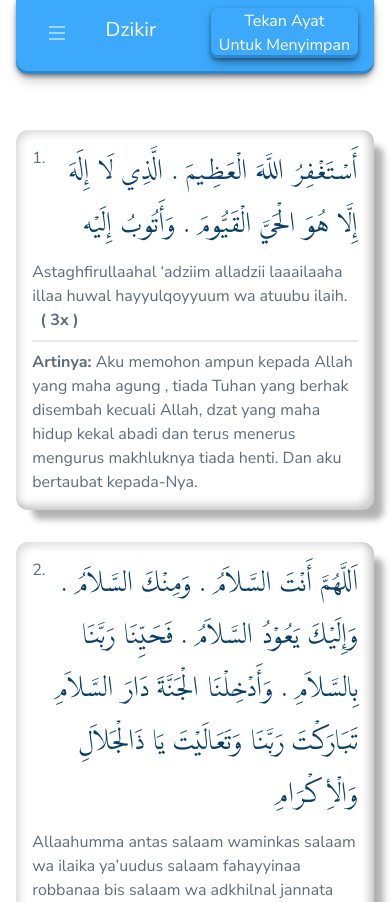
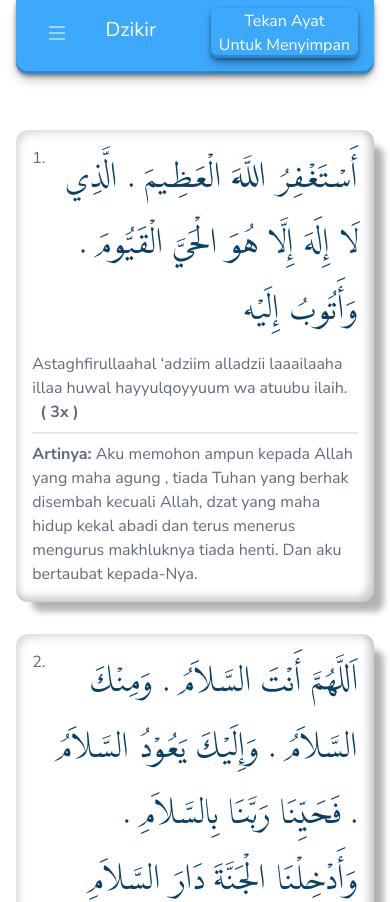
Before and after one commit to fajarbudi/Al-quran, a Next.js app: page /dzikir in a window 390 px wide. Shown: the top 902 px of the page. Built offline with nearby package versions, Linux system fonts and the light colour scheme.

Commit message:
mengubah ukuran font

```diff
--- a/src/app/component/ayat.tsx
+++ b/src/app/component/ayat.tsx
@@ -24,7 +24,7 @@ export default function Ayat(props: type) {
       <div>
         <Navbar judul={surah.namaLatin} position="sticky top-0" />
         <h1
-          className={`text-2xl md:text-6xl text-center pt-6 px-4 md:px-6  text-[#094067] ${myFont.className}`}>
+          className={`text-3xl md:text-6xl text-center pt-6 px-4 md:px-6  text-[#094067] ${myFont.className}`}>
           {props.id == 1
             ? ""
             : " بِسْــــــــــــــــــمِ اللّٰهِ الرَّحْمَنِ الرَّحِيْمِ"}
--- a/src/app/component/ayats.tsx
+++ b/src/app/component/ayats.tsx
@@ -48,7 +48,7 @@ export default function ayats(props: any) {
           <p className="text-[#3da9fc] flex-none">( {ayat.nomorAyat}. )</p>
           <p
             style={{ lineHeight: "220%", wordSpacing: "3px" }}
-            className={` text-2xl xl:text-4xl text-end antialiased text-[#094067] ${myFont.className}`}>
+            className={` text-3xl xl:text-4xl text-end antialiased text-[#094067] ${myFont.className}`}>
             {`${ayat.teksArab}`}
           </p>
         </div>
--- a/src/app/component/dzikir.tsx
+++ b/src/app/component/dzikir.tsx
@@ -16,7 +16,7 @@ export default function dzikir() {
               <div>
                 <h1
                   style={{ lineHeight: "220%", wordSpacing: "3px" }}
-                  className={`text-2xl xl:text-4xl text-[#094067] pb-2 text-end xl:text-center ${
+                  className={`text-3xl xl:text-4xl text-[#094067] pb-2 text-end xl:text-center ${
                     myFont.className
                   } ${i == 6 ? "" : "hidden"}`}>
                   أَعُوذُ بِاللَّهِ مِنَ الشَّيْطَانِ الرَّجِيمِ . بِسْمِ
@@ -24,7 +24,7 @@ export default function dzikir() {
                 </h1>
                 <h1
                   style={{ lineHeight: "220%", wordSpacing: "3px" }}
-                  className={`text-2xl xl:text-4xl text-[#094067] pb-2 text-end ${myFont.className}`}>
+                  className={`text-3xl xl:text-4xl text-[#094067] pb-2 text-end ${myFont.className}`}>
                   {dzikir.arab}
                 </h1>
               </div>
```
